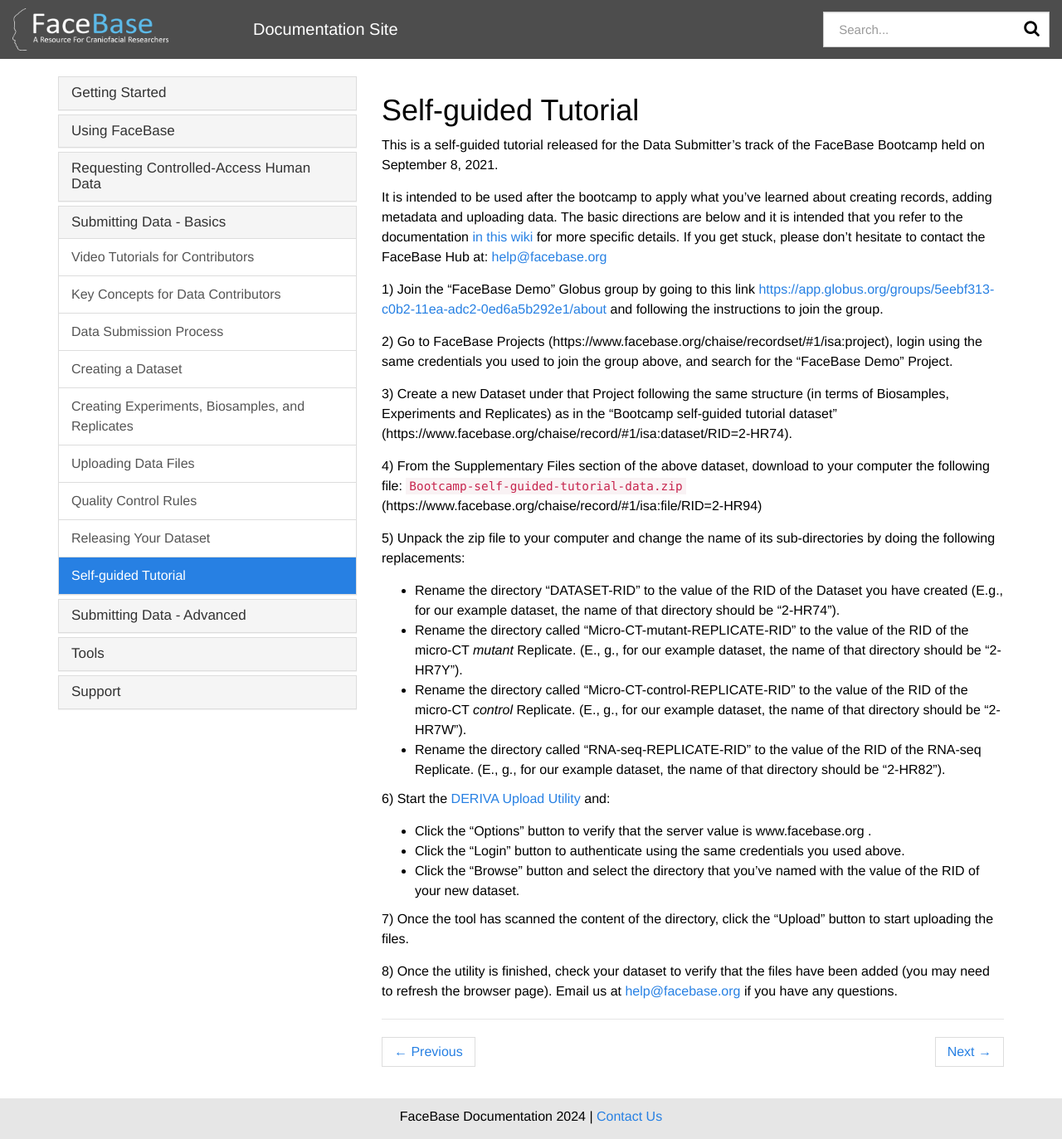
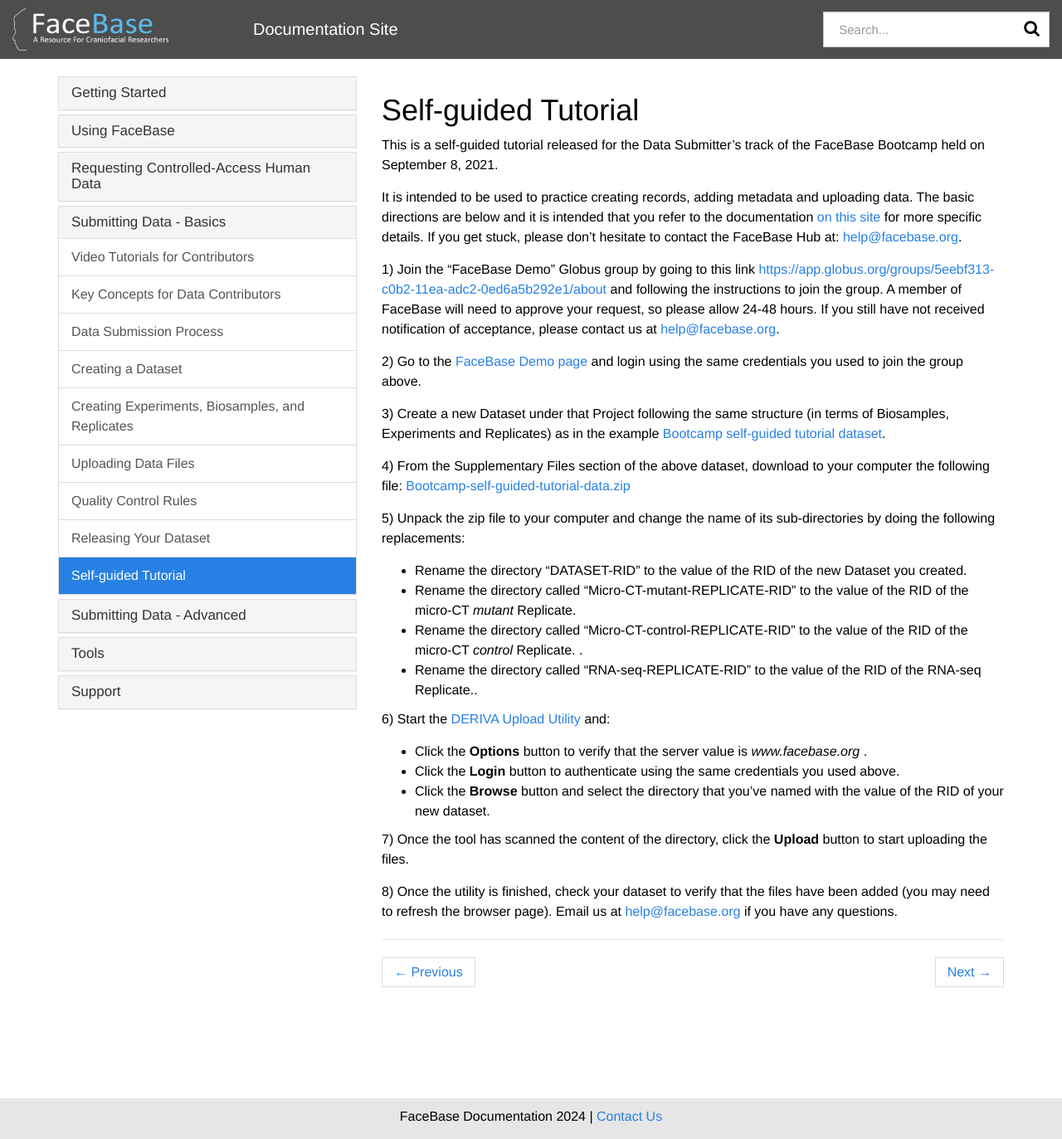
Before and after one commit to informatics-isi-edu/facebase-docs, a Jekyll site: the page built from docs/_docs/submitting-basic/Self-Guided-Tutorial.md, in a window 1280 px wide and 1373 px high. Shown: the whole window at 83% size. Built offline with Jekyll 4.4.1, drawn with Linux system fonts in a browser that asks for light colours.

Commit message:
fixed links and updated directions on Self-guided tut

```diff
--- a/docs/_docs/submitting-basic/Self-Guided-Tutorial.md
+++ b/docs/_docs/submitting-basic/Self-Guided-Tutorial.md
@@ -5,27 +5,27 @@
 
 This is a self-guided tutorial released for the Data Submitter's track of the FaceBase Bootcamp held on September 8, 2021.
 
-It is intended to be used after the bootcamp to apply what you've learned about creating records, adding metadata and uploading data. The basic directions are below and it is intended that you refer to the documentation [in this wiki](https://github.com/informatics-isi-edu/facebase-curation/wiki/) for more specific details. If you get stuck, please don't hesitate to contact the FaceBase Hub at: [help@facebase.org](mailto:help@facebase.org)
+It is intended to be used to practice creating records, adding metadata and uploading data. The basic directions are below and it is intended that you refer to the documentation [on this site](../Create-a-Dataset/) for more specific details. If you get stuck, please don't hesitate to contact the FaceBase Hub at: [help@facebase.org](mailto:help@facebase.org).
 
-1) Join the “FaceBase Demo” Globus group by going to this link [https://app.globus.org/groups/5eebf313-c0b2-11ea-adc2-0ed6a5b292e1/about](https://app.globus.org/groups/5eebf313-c0b2-11ea-adc2-0ed6a5b292e1/about) and following the instructions to join the group.
+1) Join the “FaceBase Demo” Globus group by going to this link [https://app.globus.org/groups/5eebf313-c0b2-11ea-adc2-0ed6a5b292e1/about](https://app.globus.org/groups/5eebf313-c0b2-11ea-adc2-0ed6a5b292e1/about) and following the instructions to join the group. A member of FaceBase will need to approve your request, so please allow 24-48 hours. If you still have not received notification of acceptance, please contact us at [help@facebase.org](mailto:help@facebase.org).
 
-2) Go to FaceBase Projects (https://www.facebase.org/chaise/recordset/#1/isa:project), login using the same credentials you used to join the group above, and search for the “FaceBase Demo” Project.
+2) Go to the [FaceBase Demo page](https://www.facebase.org/id/1-RC7M) and login using the same credentials you used to join the group above.
 
-3) Create a new Dataset under that Project following the same structure (in terms of Biosamples, Experiments and Replicates) as in the “Bootcamp self-guided tutorial dataset” (https://www.facebase.org/chaise/record/#1/isa:dataset/RID=2-HR74).
+3) Create a new Dataset under that Project following the same structure (in terms of Biosamples, Experiments and Replicates) as in the example [Bootcamp self-guided tutorial dataset](https://www.facebase.org/chaise/record/#1/isa:dataset/RID=2-HR74).
 
-4) From the Supplementary Files section of the above dataset, download to your computer the following file: `Bootcamp-self-guided-tutorial-data.zip` (https://www.facebase.org/chaise/record/#1/isa:file/RID=2-HR94)
+4) From the Supplementary Files section of the above dataset, download to your computer the following file: [Bootcamp-self-guided-tutorial-data.zip](https://www.facebase.org/chaise/record/#1/isa:file/RID=2-HR94)
 
 5) Unpack the zip file to your computer and change the name of its sub-directories by doing the following replacements:
-* Rename the directory "DATASET-RID" to the value of the RID of the Dataset you have created (E.g., for our example dataset, the name of that directory should be “2-HR74”).
-* Rename the directory called “Micro-CT-mutant-REPLICATE-RID” to the value of the RID of the micro-CT *mutant* Replicate. (E., g., for our example dataset, the name of that directory should be “2-HR7Y”).
-* Rename the directory called “Micro-CT-control-REPLICATE-RID” to the value of the RID of the micro-CT *control* Replicate. (E., g., for our example dataset, the name of that directory should be “2-HR7W”).
-* Rename the directory called “RNA-seq-REPLICATE-RID” to the value of the RID of the RNA-seq Replicate. (E., g., for our example dataset, the name of that directory should be “2-HR82”).
+* Rename the directory "DATASET-RID" to the value of the RID of the new Dataset you created.
+* Rename the directory called “Micro-CT-mutant-REPLICATE-RID” to the value of the RID of the micro-CT *mutant* Replicate.
+* Rename the directory called “Micro-CT-control-REPLICATE-RID” to the value of the RID of the micro-CT *control* Replicate. .
+* Rename the directory called “RNA-seq-REPLICATE-RID” to the value of the RID of the RNA-seq Replicate..
 
 6) Start the [DERIVA Upload Utility](https://github.com/informatics-isi-edu/facebase-curation/wiki/Deriva-Clients) and:
-* Click the “Options” button to verify that the server value is www.facebase.org .
-* Click the “Login” button to authenticate using the same credentials you used above.
-* Click the “Browse” button and select the directory that you’ve named with the value of the RID of your new dataset.
+* Click the **Options** button to verify that the server value is *www.facebase.org* .
+* Click the **Login** button to authenticate using the same credentials you used above.
+* Click the **Browse** button and select the directory that you’ve named with the value of the RID of your new dataset.
 
-7) Once the tool has scanned the content of the directory, click the “Upload” button to start uploading the files.
+7) Once the tool has scanned the content of the directory, click the **Upload** button to start uploading the files.
 
 8) Once the utility is finished, check your dataset to verify that the files have been added (you may need to refresh the browser page). Email us at [help@facebase.org](mailto:help@facebase.org) if you have any questions.
```
